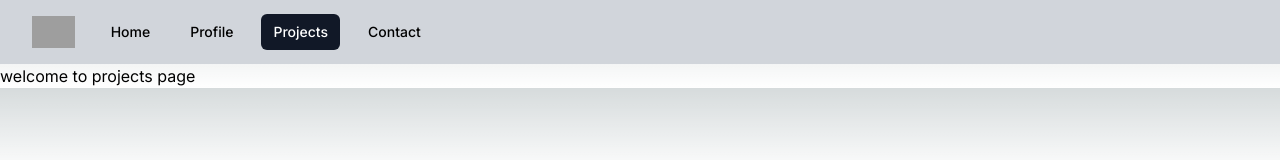
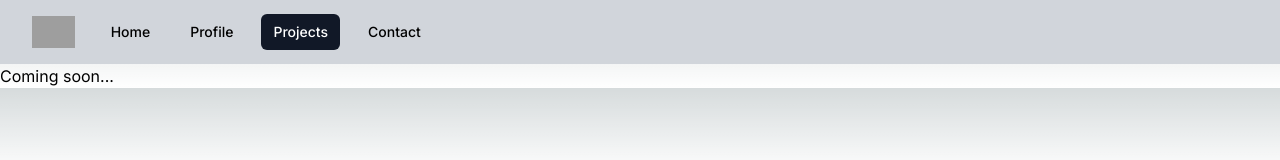
Before and after one commit to anand-radha-krishnan/anand-portfolio, a Next.js app: page /projects in a window 1280 px wide. Shown: the top 160 px of the page. Built offline with nearby package versions, Linux system fonts and the light colour scheme; grey boxes are pictures that could not be loaded.

Commit message:
portfolio: alignment fix

```diff
--- a/src/app/contact/page.tsx
+++ b/src/app/contact/page.tsx
@@ -1,6 +1,5 @@
 import React from "react";
-import Spline from "@splinetool/react-spline";
 
 export default function Contact() {
-  return <div>welcome to contact page</div>;
+  return <div>Coming soon...</div>;
 }
--- a/src/app/page.tsx
+++ b/src/app/page.tsx
@@ -1,4 +1,3 @@
-import Image from "next/image";
 import styles from "./page.module.css";
 import Hero from "@/components/Hero";
 
--- a/src/app/profile/page.tsx
+++ b/src/app/profile/page.tsx
@@ -3,11 +3,11 @@ import Experience from "@/components/Experience";
 
 export default function Profile() {
   return (
-    <>
+    <div className="m-4 md:m-0">
       <div className="mx-auto max-w-xl text-2xl font-bold mt-24 mb-10">
         Work Experience
       </div>
       <Experience />
-    </>
+    </div>
   );
 }
--- a/src/app/projects/page.tsx
+++ b/src/app/projects/page.tsx
@@ -1,6 +1,5 @@
 import React from "react";
-import Spline from "@splinetool/react-spline";
 
 export default function Projects() {
-  return <div>welcome to projects page</div>;
+  return <div>Coming soon...</div>;
 }
--- a/src/components/Experience.tsx
+++ b/src/components/Experience.tsx
@@ -27,7 +27,6 @@ export default function Experience() {
           </div>
         );
       })}
-      ;
     </>
   );
 }
--- a/src/components/Header.tsx
+++ b/src/components/Header.tsx
@@ -30,8 +30,6 @@ export default function Header() {
         <div className="relative flex h-16 items-center justify-between">
           <div className="absolute inset-y-0 left-0 flex items-center sm:hidden">
             <DisclosureButton className="group relative inline-flex items-center justify-center rounded-md p-2 text-gray-400 hover:bg-gray-700 hover:text-white focus:outline-none focus:ring-2 focus:ring-inset focus:ring-white">
-              <span className="absolute -inset-0.5" />
-              <span className="sr-only">Open main menu</span>
               <Bars3Icon
                 aria-hidden="true"
                 className="block h-6 w-6 group-data-[open]:hidden"
@@ -78,7 +76,7 @@ export default function Header() {
         </div>
       </div>
 
-      <DisclosurePanel className="sm:hidden">
+      <DisclosurePanel className="sm:hidden absolute bg-gray-300 top-16 w-full">
         <div className="space-y-1 px-2 pb-3 pt-2">
           {navigation.map((item) => {
             const isActive = pathname === item.href;
@@ -91,7 +89,7 @@ export default function Header() {
                 className={classNames(
                   isActive
                     ? "bg-gray-900 text-white"
-                    : "text-gray-300 hover:bg-gray-700 hover:text-white",
+                    : "text-black hover:bg-gray-700 hover:text-white",
                   "block rounded-md px-3 py-2 text-base font-medium"
                 )}
               >
```
